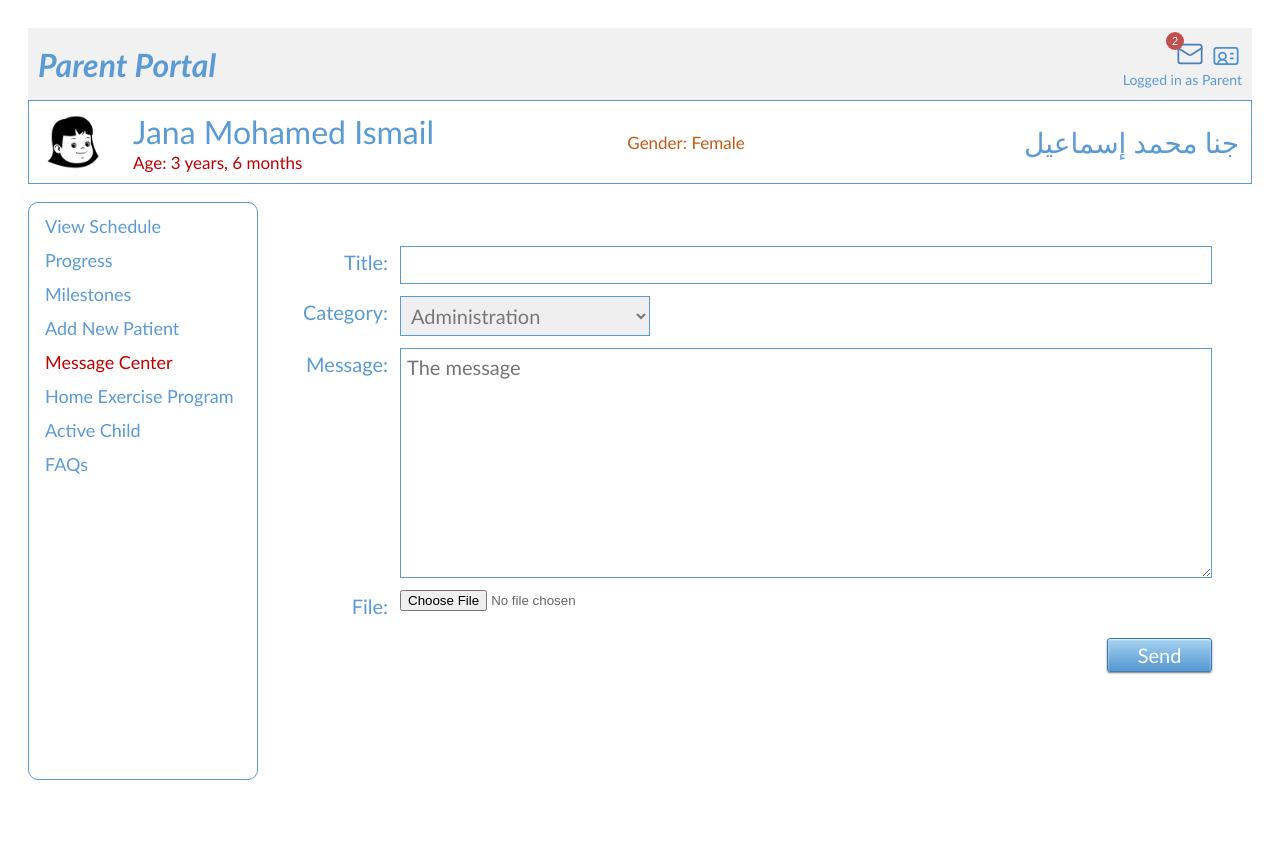
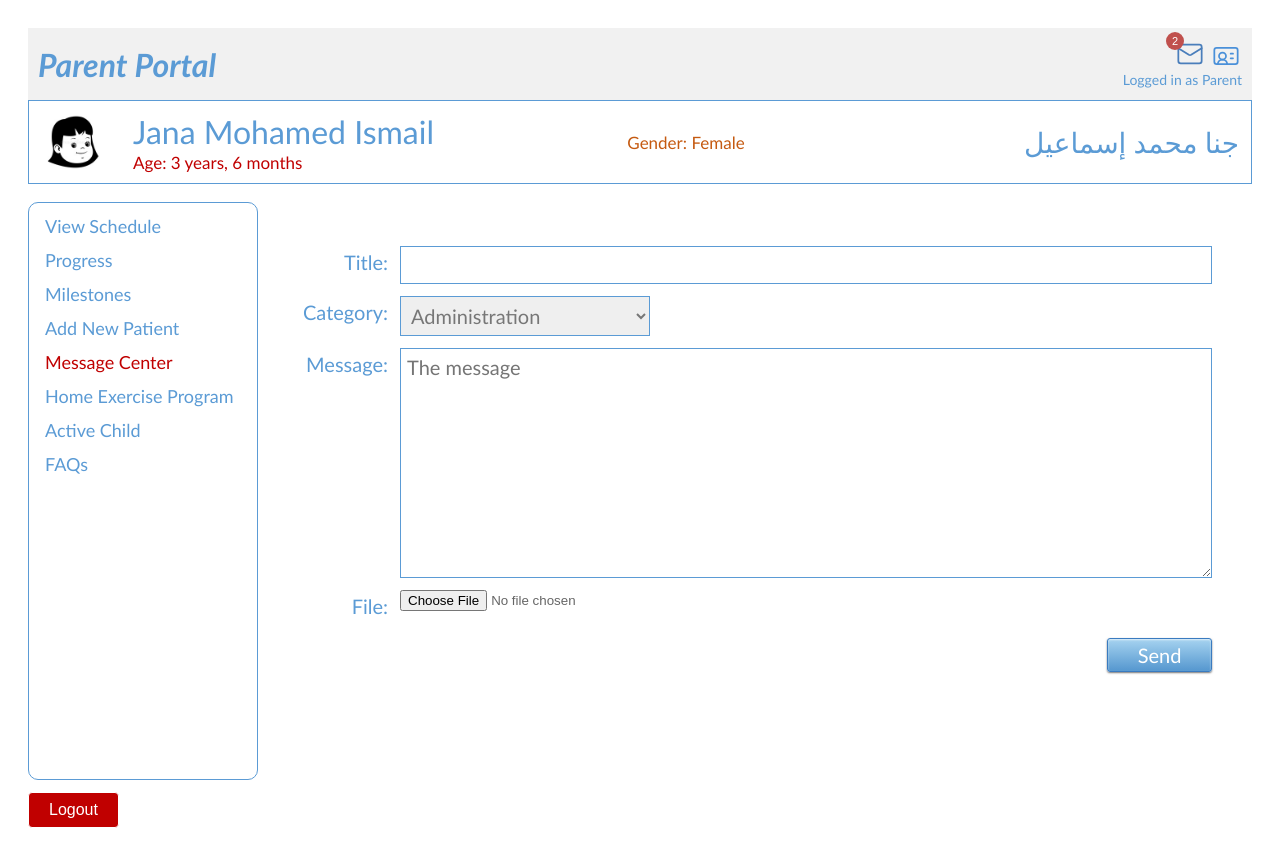
Before and after one commit to 11DON/Med-Mockup, a React (Vite) app: page /parent-portal/message-center/new in a window 1280 px wide. Before the commit the page ends 816 px from the top, so only its background shows below. Built offline with nearby package versions, Linux system fonts and the light colour scheme.

Commit message:
added logout and fixed some styling

```diff
--- a/src/pages/AddPatientPage/AddPatientPage.module.css
+++ b/src/pages/AddPatientPage/AddPatientPage.module.css
@@ -1,12 +1,13 @@
 .page {
-    padding: 24px;
+    padding: 0 24px 24px;
     font-family: Calibri, Arial, sans-serif;
     color: #5b9bd5;
 }
 
 .title {
-    background: #f2f2f2;
-    padding: 12px 16px;
+     margin: 0;
+    background: #fff;
+    padding: 8px 16px;
     font-style: italic;
 }
 
--- a/src/pages/EvalutePatientPage/taps/EvaluateTab.jsx
+++ b/src/pages/EvalutePatientPage/taps/EvaluateTab.jsx
@@ -1,7 +1,6 @@
 import { useState } from "react";
 import { useNavigate, useParams } from "react-router-dom";
 import { useRole } from "../../PortalLayout/RoleContext.jsx";
-import { sendPatientEmail } from "../../../components/Buttons/sendEmail.js";
 import styles from "./EvaluateTab.module.css";
 
 const evaluationAreas = [
@@ -80,7 +79,7 @@ export default function EvaluateTab({ patient }) {
         <button
           type="button"
           className={styles.send}
-          onClick={() => sendPatientEmail(patient)}
+          onClick={()=>navigate("/")}
         >
           Send
         </button>
--- a/src/pages/EvalutePatientPage/taps/Evaluations/PhysiotherapyPage.module.css
+++ b/src/pages/EvalutePatientPage/taps/Evaluations/PhysiotherapyPage.module.css
@@ -159,8 +159,8 @@
 .sectionHeader h2 {
   margin: 0;
   font-size: calc(15px * var(--font-scale, 1.1));
-  font-weight: 400;
-  color:#173a69
+  font-weight: 600;
+  color:#75169a
 }
 
 .addButton {
--- a/src/pages/ExternalPhysicianPortal/ExternalPhysician.jsx
+++ b/src/pages/ExternalPhysicianPortal/ExternalPhysician.jsx
@@ -1,4 +1,6 @@
 import { useState } from "react";
+import { useNavigate } from "react-router-dom";
+
 import styles from "./ExternalPhysician.module.css";
 import { Mail, Menu } from "lucide-react";
 import AddPatientForm from "./Nav/AddNewPatient.jsx"
@@ -14,7 +16,7 @@ const navItems = [
 
 export default function ExternalPhysician() {
   const [activeTab, setActiveTab] = useState("addPatient");
-
+  const navigate = useNavigate();
   return (
     <div className={styles.portalShell}>
       <header className={styles.header}>
@@ -53,6 +55,15 @@ export default function ExternalPhysician() {
           {activeTab === "addPatient" ? <AddPatientForm /> : <AddMedicationForm />}
         </main>
       </div>
+       <div className={styles.bottomBar}>
+        <button
+          type="button"
+          className={styles.logout}
+          onClick={() => navigate("/")}
+        >
+          Logout
+        </button>
+      </div>
     </div>
   );
 }
--- a/src/pages/ExternalPhysicianPortal/ExternalPhysician.module.css
+++ b/src/pages/ExternalPhysicianPortal/ExternalPhysician.module.css
@@ -616,3 +616,19 @@
     margin-left: 0;
   }
 }
+
+.bottomBar {
+  display: flex;
+  justify-content: flex-start;
+  padding: 12px 0 18px;
+}
+
+.logout {
+  padding: 8px 20px;
+  border: 1px solid #fff;
+  border-radius: 4px;
+  background: #c00000;
+  color: #fff;
+  font-size: 16px;
+  cursor: pointer;
+}
--- a/src/pages/InboxPage.module.css
+++ b/src/pages/InboxPage.module.css
@@ -37,13 +37,11 @@
     border-radius: 4px;
     background: #c62828;
     color: #fff;
-    font: inherit;
-    cursor: pointer;
+    font-size: 16px;
+  cursor: pointer;
 }
 
-.logoutButton:hover {
-    background: #a32020;
-}
+
 
 .logoutButton:focus-visible {
     outline: 2px solid #4a1010;
--- a/src/pages/ParentPortal/ParentPortalPage.jsx
+++ b/src/pages/ParentPortal/ParentPortalPage.jsx
@@ -1,13 +1,25 @@
-import { Outlet } from "react-router-dom";
+import { Outlet, useNavigate } from "react-router-dom";
 import styles from "./ParentPortalPage.module.css";
 import Sidebar from "./components/sideBar.jsx";
 
 export default function ParentPortalPage() {
+  const navigate = useNavigate();
+
   return (
     <div className={styles.page}>
       <Sidebar>
         <Outlet />
       </Sidebar>
+
+      <div className={styles.bottomBar}>
+        <button
+          type="button"
+          className={styles.logout}
+          onClick={() => navigate("/")}
+        >
+          Logout
+        </button>
+      </div>
     </div>
   );
 }
--- a/src/pages/ParentPortal/ParentPortalPage.module.css
+++ b/src/pages/ParentPortal/ParentPortalPage.module.css
@@ -88,3 +88,18 @@
     font-size: 16px;
   }
 }
+.bottomBar {
+  display: flex;
+  justify-content: flex-start;
+  margin-top: 12px;
+}
+
+.logout {
+  padding: 8px 20px;
+  border: 1px solid #fff;
+  border-radius: 4px;
+  background: #c00000;
+  color: #fff;
+  font-size: 16px;
+  cursor: pointer;
+}
--- a/src/pages/ParentPortal/SidebarNav/MessageCenter.module.css
+++ b/src/pages/ParentPortal/SidebarNav/MessageCenter.module.css
@@ -112,6 +112,7 @@
 
 .rowClinic {
   align-self: flex-end;
+
 }
 
 .meta {
--- a/src/pages/ParentPortal/components/sideBar.jsx
+++ b/src/pages/ParentPortal/components/sideBar.jsx
@@ -1,4 +1,4 @@
-import { NavLink } from "react-router-dom";
+import { NavLink,useLocation  } from "react-router-dom";
 import styles from "./sidebar.module.css";
 import { IdCard, Mail } from "lucide-react";
 
@@ -16,6 +16,8 @@ const navigation = [
 ];
 
 export default function Sidebar({ children }) {
+  const { pathname } = useLocation();
+  const isAddPatientPage = pathname === "/parent-portal/add-patient";
   return (
     <div className={styles.portalShell}>
       <header className={styles.header}>
@@ -31,6 +33,7 @@ export default function Sidebar({ children }) {
         </div>
       </header>
 
+      {!isAddPatientPage && (
         <section className={styles.patient} aria-label="Active child">
           <img src="/images/female.jpeg" alt="" className={styles.avatar} />
           <div className={styles.patientInfo}>
@@ -40,6 +43,8 @@ export default function Sidebar({ children }) {
           <span className={styles.gender}>Gender: Female</span>
           <span className={styles.arabicName} lang="ar" dir="rtl">جنا محمد إسماعيل</span>
         </section>
+      )}
+
 
         <div className={styles.body}>
         <nav className={styles.sidebar} aria-label="Parent portal navigation">
--- a/src/pages/TherapistPortal/TherapistNav.module.css
+++ b/src/pages/TherapistPortal/TherapistNav.module.css
@@ -143,3 +143,19 @@
     gap: 12px 18px;
   }
 }
+
+.bottomBar {
+  display: flex;
+  justify-content: flex-start;
+  padding: 12px 0 18px;
+}
+
+.logout {
+  padding: 8px 20px;
+  border: 1px solid #fff;
+  border-radius: 4px;
+  background: #c00000;
+  color: #fff;
+  font-size: 16px;
+  cursor: pointer;
+}
--- a/src/pages/TherapistPortal/therapistNav.jsx
+++ b/src/pages/TherapistPortal/therapistNav.jsx
@@ -1,5 +1,5 @@
 import { IdCard, Mail } from "lucide-react";
-import { NavLink, Outlet, useLocation } from "react-router-dom";
+import { NavLink, Outlet, useLocation,useNavigate  } from "react-router-dom";
 import styles from "./TherapistNav.module.css";
 
 const navigation = [
@@ -10,6 +10,7 @@ const navigation = [
 
 export default function TherapistNav() {
   const { pathname } = useLocation();
+  const navigate = useNavigate();
 
   return (
     <div className={styles.portalShell}>
@@ -55,6 +56,15 @@ export default function TherapistNav() {
           <Outlet />
         </main>
       </div>
+      <div className={styles.bottomBar}>
+        <button
+          type="button"
+          className={styles.logout}
+          onClick={() => navigate("/")}
+        >
+          Logout
+        </button>
+      </div>
     </div>
   );
 }
```
Lines whose indentation alone changed are shown as unchanged.
